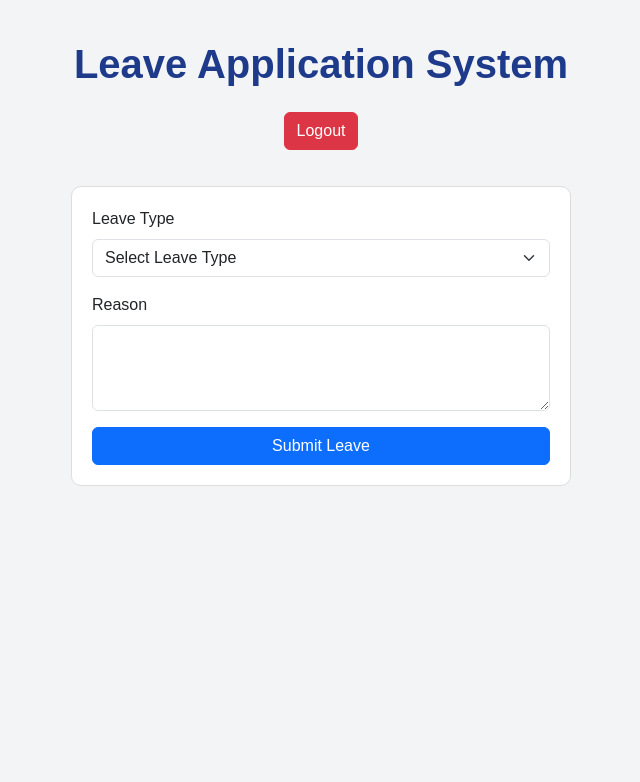
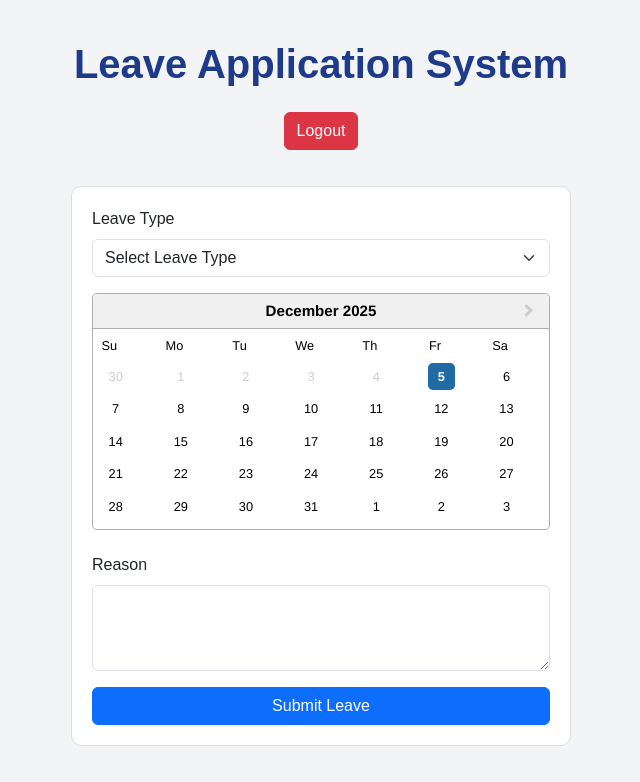
Before and after one commit to sahil852963/applicationsystem, a React (Create React App) app: page /send-mail in a window 1280 px wide. Shown: the top 782 px of the page, without its empty margins (319-959 px from the left). Built offline with nearby package versions, Linux system fonts and the light colour scheme; sample sign-in values are in the browser's storage.

Commit message:
multi selection date

```diff
--- /dev/null
+++ b/src/component/Calendar/MultiDateCalendar.jsx
@@ -0,0 +1,37 @@
+import React, { useState, useEffect } from "react";
+import DatePicker from "react-datepicker";
+import "react-datepicker/dist/react-datepicker.css";
+import "./MultiDateCalendar.css";
+
+export const MultiDateCalendar = ({ date, onChange, minDate }) => {
+  const [selectedDates, setSelectedDates] = useState(
+    Array.isArray(date) ? date.map((d) => new Date(d)) : []
+  );
+
+  // Reset calendar if date prop changes type
+  useEffect(() => {
+    if (!Array.isArray(date)) return;
+    const newDates = date.map((d) => new Date(d));
+    const isSame =
+      newDates.length === selectedDates.length &&
+      newDates.every((d, i) => d.getTime() === selectedDates[i]?.getTime());
+    if (!isSame) setSelectedDates(newDates);
+  }, [date]);
+
+  const handleChange = (dates) => {
+    setSelectedDates(dates ?? []);
+    onChange((dates ?? []).map((d) => d.toISOString()));
+  };
+
+  return (
+    <DatePicker
+      inline
+      selectsMultiple
+      selectedDates={selectedDates}
+      onChange={handleChange}
+      shouldCloseOnSelect={false}
+      disabledKeyboardNavigation
+      minDate={minDate ? new Date(minDate) : null}
+    />
+  );
+};
--- a/src/component/RestrictedCalendar/RestrictedCalendar.css
+++ b/src/component/Calendar/RestrictedCalendarSingle.css
@@ -17,12 +17,19 @@
   width: 100% !important;
 }
 
-.react-datepicker__week {
-  display: flex;
-  justify-content: space-between;
-}
-
 .react-datepicker__day {
   flex: 1;
   text-align: center;
 }
+
+.react-datepicker__day-names {
+    display: grid !important;
+    grid-template-columns: repeat(7, 1fr) !important;
+    text-align: center;
+}
+
+.react-datepicker__week {
+    display: grid !important;
+    grid-template-columns: repeat(7, 1fr) !important;
+    text-align: center;
+}
--- /dev/null
+++ b/src/component/Calendar/RestrictedCalendarSingle.jsx
@@ -0,0 +1,59 @@
+import React from "react";
+import DatePicker from "react-datepicker";
+import "react-datepicker/dist/react-datepicker.css";
+import "./RestrictedCalendarSingle.css";
+
+export const RestrictedCalendarSingle = ({ leaveType, value, onChange, minDate }) => {
+
+	const allowedDates = [
+		new Date("2025-03-10"),
+		new Date("2025-03-15"),
+		new Date("2025-05-22"),
+		new Date("2025-12-28"),
+	];
+
+	const isSameDay = (d1, d2) =>
+		d1.getFullYear() === d2.getFullYear() &&
+		d1.getMonth() === d2.getMonth() &&
+		d1.getDate() === d2.getDate();
+
+	const minMid = minDate ? new Date(minDate) : null;
+
+	const selectedDate =
+		value instanceof Date ? value : value ? new Date(value) : null;
+
+	const isPast = (date) => {
+		if (!minMid) return false;
+		return date < minMid;
+	};
+
+	const isAllowed = (date) => {
+		if (isPast(date)) return false;
+
+		if (leaveType === "restricted") {
+			return allowedDates.some((d) => isSameDay(d, date));
+		}
+
+		return true;
+	};
+
+	const highlightAllowedDates = (date) => {
+		if (isPast(date)) return "disabled-date";
+
+		if (leaveType === "restricted") {
+			return allowedDates.some((d) => isSameDay(d, date))
+		}
+		return "";
+	};
+
+	return (
+		<DatePicker
+			selected={selectedDate}
+			onChange={(date) => onChange(date)}
+			inline
+			filterDate={isAllowed}
+			dayClassName={highlightAllowedDates}
+			minDate={minMid}
+		/>
+	);
+};
--- a/src/component/LeaveForm/LeaveForm.css
+++ b/src/component/LeaveForm/LeaveForm.css
@@ -12,3 +12,11 @@
 .d-none {
     display: none !important;
 }
+
+.leave-card {
+    width: 420px;
+    background: #fff;
+    padding: 30px;
+    border-radius: 16px;
+    box-shadow: 0 8px 20px rgba(0,0,0,0.1);
+}
--- a/src/component/LeaveForm/LeaveForm.jsx
+++ b/src/component/LeaveForm/LeaveForm.jsx
@@ -1,53 +1,70 @@
 import { useContext, useState } from "react";
-import { format } from "date-fns";
 import { useNavigate } from "react-router-dom";
 import "./LeaveForm.css";
 import axios from "axios";
 import { AuthContext } from "../../context/AuthContext";
-import { RestrictedCalendar } from "../";
+import { RestrictedCalendarSingle, MultiDateCalendar } from "../";
 
 export const LeaveForm = () => {
+
 	const { userEmail, logout } = useContext(AuthContext);
 	const navigate = useNavigate();
+
+	const today = new Date();
+	today.setHours(0, 0, 0, 0);
+
 	const initialFormData = {
 		leave_type: "",
-		date: "",
+		date: today.toISOString(),
 		time: "",
 		reason: "",
 		email: userEmail,
 	};
 
 	const [formData, setFormData] = useState(initialFormData);
-
+	const [showTime, setShowTime] = useState(false);
 	const [loading, setLoading] = useState(false);
 	const [message, setMessage] = useState("");
 
-	const today = new Date();
-	today.setHours(0, 0, 0, 0);
 
 	const handleChange = (e) => {
 		const { name, value } = e.target;
-		console.log(name, value)
 
-		document.getElementById("input-date").classList.remove("d-none");
-
-		if (name === 'leave_type') {
-			if (value === 'short' || value === 'half') {
-				document.getElementById("input-Time").classList.remove("d-none");
+		if (name === "leave_type") {
+			// Show time for short or half leave
+			if (value === "short" || value === "half") {
+				setShowTime(true);
 			} else {
-
-				document.getElementById("input-Time").classList.add("d-none");
-				setFormData(prev => ({ ...prev, leave_type: value, time: "" }));
-				return;
-			}
+				setShowTime(false);
 			}
 
+			if (value === "multi") {
+				// Multi leave: empty array and clear time
+				setFormData((prev) => ({
+					...prev,
+					leave_type: value,
+					date: [], // empty array for multiple dates
+					time: "",
+				}));
+			} else {
+				// Single date types: reset date to today
+				setFormData((prev) => ({
+					...prev,
+					leave_type: value,
+					date: today.toISOString(),
+					time: "",
+				}));
+			}
+			return; // done handling leave_type
+		}
 
-		setFormData({ ...formData, [name]: value });
+		// For other fields (reason, time, etc.)
+		setFormData((prev) => ({
+			...prev,
+			[name]: value,
+		}));
+	};
 
-		// setFormData(prev => ({ ...prev, [name]: value }));
-
-	};
 
 	const handleLogoutClick = () => {
 		logout();
@@ -57,24 +74,18 @@ export const LeaveForm = () => {
 	const handleSubmit = async (e) => {
 		e.preventDefault();
 
-		// if (formData.end_date < formData.date) {
-		// 	alert("End Date cannot be before Start Date");
-		// 	return;
-		// }
-
 		setLoading(true);
 		try {
 			const token = localStorage.getItem("token");
 
 			const url = `${process.env.REACT_APP_API_URL}/send`;
-			const response = await axios.post(url, formData, {
-				headers: {
-					Authorization: `Bearer ${token}`,
-				},
+			await axios.post(url, formData, {
+				headers: { Authorization: `Bearer ${token}` },
 			});
 
 			setMessage("Leave submitted successfully!");
 			setFormData(initialFormData);
+			setShowTime(false);
 		} catch (error) {
 			console.error(error);
 			setMessage("Failed to submit leave. Try again.");
@@ -92,6 +103,7 @@ export const LeaveForm = () => {
 			</button>
 
 			<form className="leave-form text-start" onSubmit={handleSubmit}>
+				{/* Leave Type */}
 				<div className="mb-3">
 					<label className="form-label">Leave Type</label>
 					<select
@@ -106,39 +118,69 @@ export const LeaveForm = () => {
 						<option value="full_day">Full Day Leave</option>
 						<option value="half">Half Day Leave</option>
 						<option value="restricted">Restricted Leave</option>
+						<option value="multi">Multiple Leave</option>
 					</select>
 				</div>
 
-				<div id="input-date" className="text-center mb-3 d-none">
-					<RestrictedCalendar
+				<div className="text-center mb-3">
+					{formData.leave_type === "multi" ? (
+						<MultiDateCalendar
+							date={Array.isArray(formData.date) ? formData.date : []}
+							minDate={today}
+							onChange={(dates) =>
+								setFormData((prev) => ({ ...prev, date: dates }))
+							}
+						/>
+					) : (
+						// <RestrictedCalendarSingle
+						// 	value={formData.date ? new Date(formData.date) : null}
+						// 	minDate={today}
+						// 	onChange={(date) =>
+						// 		setFormData((prev) => ({ ...prev, date: date.toISOString() }))
+						// 	}
+						// />
+						<RestrictedCalendarSingle
 						leaveType={formData.leave_type}
-						value={null}
+						value={formData.date}
 						minDate={today}
-						onChange={(date) =>
+						onChange={(date) => {
+							if (formData.leave_type === "multi") {
 								setFormData((prev) => ({
 									...prev,
-								date: format(date, "yyyy-MM-dd"),
-							}))
+									date: date.map((d) => d.toISOString()),
+								}));
+							} else {
+								setFormData((prev) => ({
+									...prev,
+									date: date.toISOString(),
+								}));
 							}
+						}}
 					/>
+					)}
 				</div>
 
-				<div id="input-Time" className="mb-3 d-none">
+
+
+				{/* Time Select */}
+				{showTime && (
+					<div className="mb-3">
 						<label className="form-label d-block mb-2">Time</label>
 
 						<div className="d-flex align-items-center gap-4">
-
 							<div className="form-check form-check-inline">
 								<input
 									type="radio"
 									name="time"
 									value="morning"
-								onChange={handleChange} // <-- important
-								checked={formData.time === "morning"} // <-- controlled input
+									onChange={handleChange}
+									checked={formData.time === "morning"}
 									className="form-check-input"
 									id="short-leave-morning"
 								/>
-							<label className="form-check-label" htmlFor="short-leave-morning">Morning</label>
+								<label className="form-check-label" htmlFor="short-leave-morning">
+									Morning
+								</label>
 							</div>
 
 							<div className="form-check form-check-inline">
@@ -146,18 +188,20 @@ export const LeaveForm = () => {
 									type="radio"
 									name="time"
 									value="evening"
-								onChange={handleChange} // <-- important
-								checked={formData.time === "evening"} // <-- controlled input
+									onChange={handleChange}
+									checked={formData.time === "evening"}
 									className="form-check-input"
 									id="short-leave-evening"
 								/>
-							<label className="form-check-label" htmlFor="short-leave-evening">Evening</label>
-						</div>
-
+								<label className="form-check-label" htmlFor="short-leave-evening">
+									Evening
+								</label>
 							</div>
 						</div>
+					</div>
+				)}
 
-
+				{/* Reason */}
 				<div className="mb-3">
 					<label className="form-label">Reason</label>
 					<textarea
@@ -176,7 +220,6 @@ export const LeaveForm = () => {
 
 				{message && <p className="text-center mt-3">{message}</p>}
 			</form>
-
 		</>
 	);
 };
--- a/src/component/Login/Login.css
+++ b/src/component/Login/Login.css
@@ -61,3 +61,11 @@
 .login-error{
   color:red;
 }
+
+.login-page {
+    height: 100vh;
+    display: flex;
+    justify-content: center;
+    align-items: center;
+    overflow: hidden;
+}
--- a/src/component/RestrictedCalendar/RestrictedCalendar.jsx
+++ /dev/null
@@ -1,48 +0,0 @@
-import React from "react";
-import DatePicker from "react-datepicker";
-import "react-datepicker/dist/react-datepicker.css";
-import "./RestrictedCalendar.css";
-
-export const RestrictedCalendar = ({ leaveType, value, onChange, minDate }) => {
-  const allowedDates = [10, 15, 22, 28];
-
-  const minMid = minDate ? new Date(minDate) : null;
-
-  const selectedDate =
-    value instanceof Date ? value : value ? new Date(value) : null;
-  const isPast = (date) => {
-    if (!minMid) return false;
-    const dayMid = date;
-    return dayMid < minMid;
-  };
-
-  const isAllowed = (date) => {
-    if (isPast(date)) return false;
-
-    if (leaveType === "restricted") {
-      return allowedDates.includes(date.getDate());
-    }
-
-    return true;
-  };
-
-  const highlightAllowedDates = (date) => {
-    if (isPast(date)) return "disabled-date";
-
-    if (leaveType === "restricted") {
-      return allowedDates.includes(date.getDate()) ? "allowed-date" : "disabled-date";
-    }
-    return "";
-  };
-
-  return (
-    <DatePicker
-      selected={selectedDate}
-      onChange={(date) => onChange(date)}
-      inline
-      filterDate={isAllowed}
-      dayClassName={highlightAllowedDates}
-      minDate={minMid}
-    />
-  );
-};
--- a/src/component/index.js
+++ b/src/component/index.js
@@ -5,4 +5,5 @@ export { Login } from "./Login/Login.jsx";
 export { ProtectedRoute } from "./ProtectedRoute.js";
 export { PublicRoute } from "./PublicRoute.js";
 export { LeaveForm } from "./LeaveForm/LeaveForm.jsx";
-export { RestrictedCalendar } from "./RestrictedCalendar/RestrictedCalendar.jsx";
+export { RestrictedCalendarSingle } from "./Calendar/RestrictedCalendarSingle.jsx";
+export { MultiDateCalendar } from "./Calendar/MultiDateCalendar.jsx";
```
Also changed, not shown: src/component/Login/Login.jsx (+44 -11 lines), src/component/Calendar/MultiDateCalendar.css (added). Lines whose indentation alone changed are shown as unchanged.
